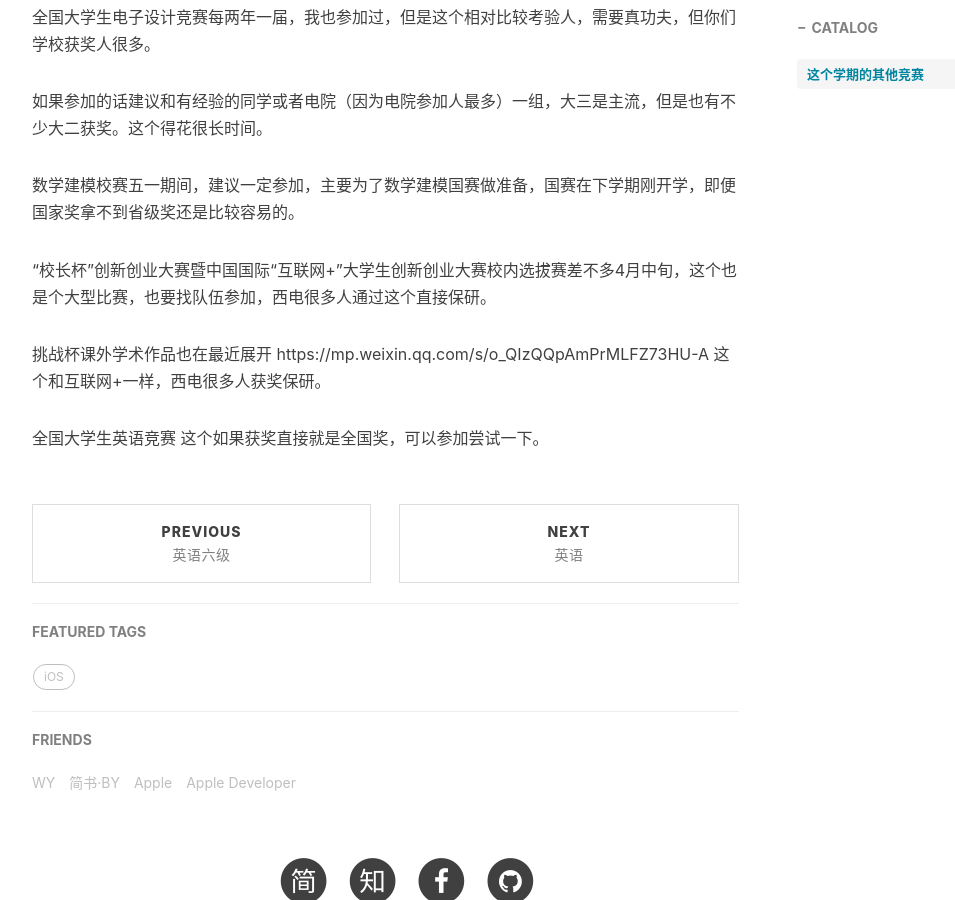
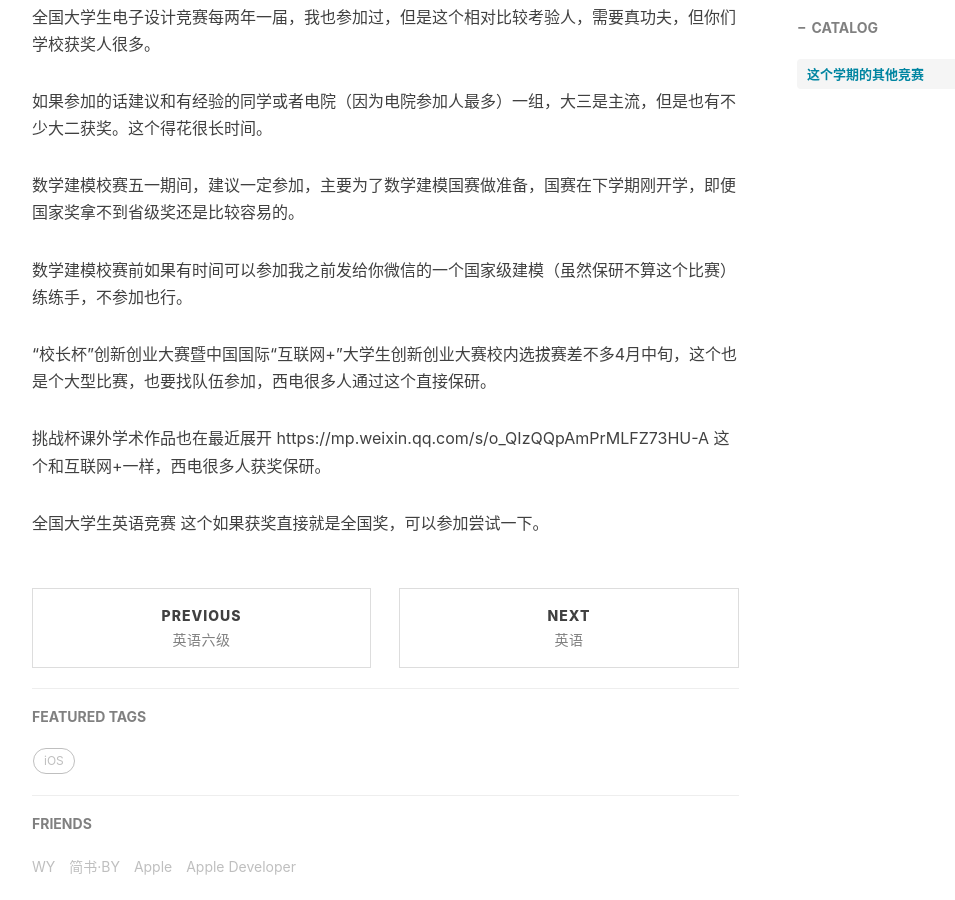
Before and after one commit to pengjiao123/pengjiao123.github.io, a Jekyll site: the page built from _posts/2021-03-14-这学期其他部分竞赛.md, in a window 1280 px wide and 900 px high, scrolled down 632 px. Shown: the whole window, without its empty margins (233-1188 px from the left). Built offline with Jekyll 4.4.1, drawn with Linux system fonts in a browser that asks for light colours; nearby versions of some CDN libraries; comment, search, counter and statistics services are not loaded.

Commit message:
Update 2021-03-14-这学期其他部分竞赛.md

```diff
--- a/_posts/2021-03-14-这学期其他部分竞赛.md
+++ b/_posts/2021-03-14-这学期其他部分竞赛.md
@@ -19,6 +19,8 @@ tags:
 
 数学建模校赛五一期间，建议一定参加，主要为了数学建模国赛做准备，国赛在下学期刚开学，即便国家奖拿不到省级奖还是比较容易的。
 
+数学建模校赛前如果有时间可以参加我之前发给你微信的一个国家级建模（虽然保研不算这个比赛）练练手，不参加也行。
+
 “校长杯”创新创业大赛暨中国国际“互联网+”大学生创新创业大赛校内选拔赛差不多4月中旬，这个也是个大型比赛，也要找队伍参加，西电很多人通过这个直接保研。
 
 挑战杯课外学术作品也在最近展开 https://mp.weixin.qq.com/s/o_QIzQQpAmPrMLFZ73HU-A  这个和互联网+一样，西电很多人获奖保研。
```
